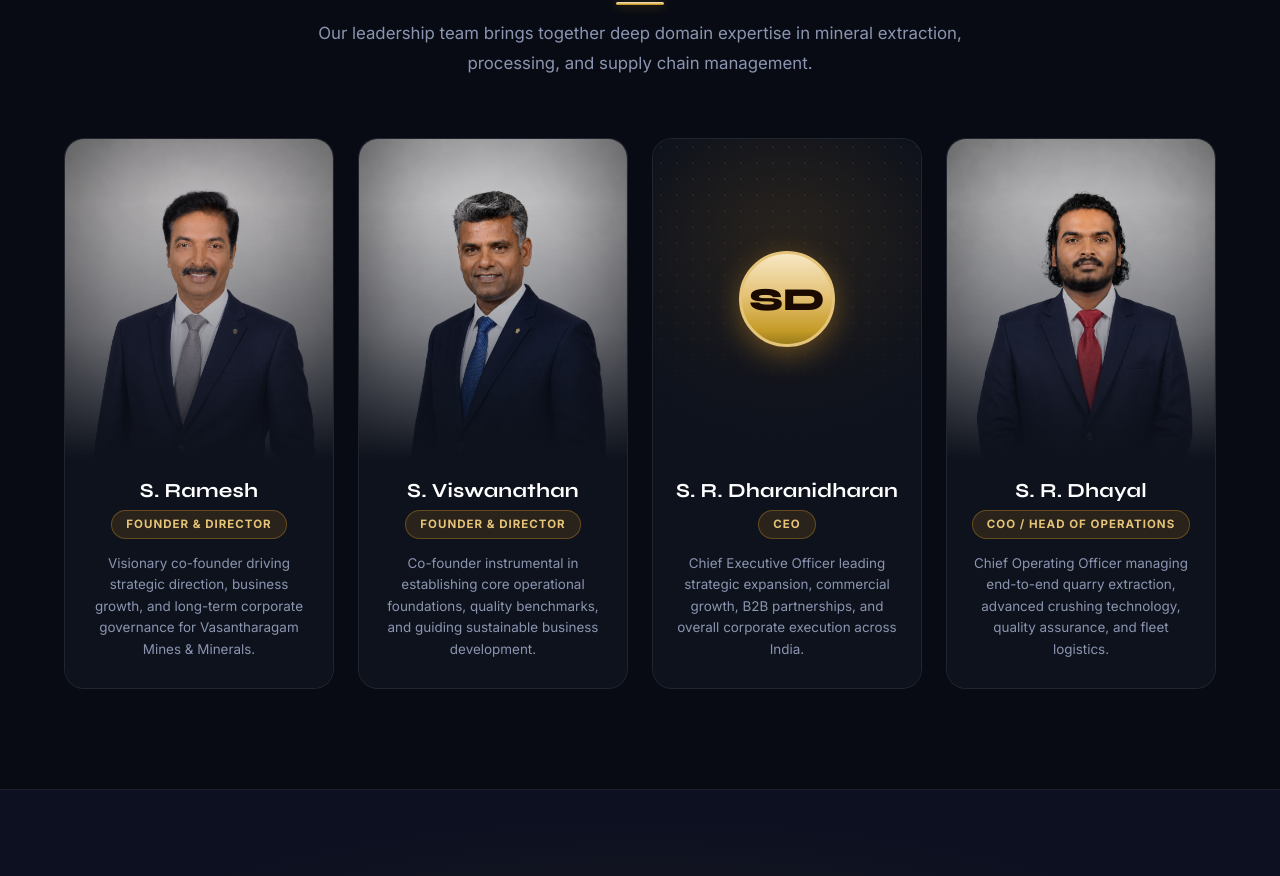
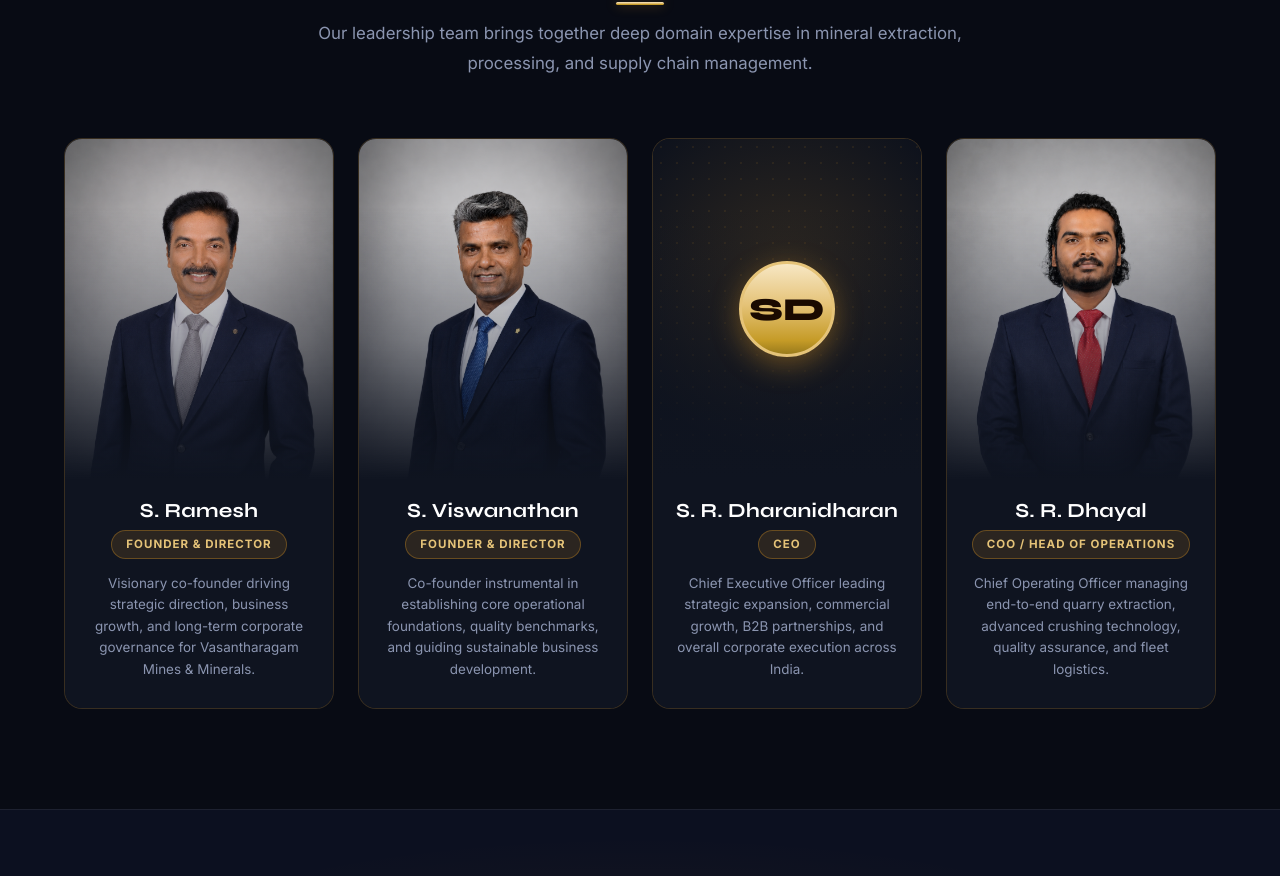
Before and after one commit to alphery-server/mines-website, a React (Vite) app: page /about in a window 1280 px wide. Shown: the part 4900-5776 px from the top of the page. Built offline with nearby package versions, Linux system fonts and the light colour scheme.

Commit message:
Refine leadership card border and full cover portrait image fitting

```diff
--- a/src/pages/About.css
+++ b/src/pages/About.css
@@ -220,9 +220,9 @@
 }
 
 .leader-card {
-  background: #0e121c;
-  border: 1px solid rgba(255, 255, 255, 0.08);
-  border-radius: var(--radius-lg);
+  background: #0f1420;
+  border: 1px solid rgba(245, 166, 35, 0.18);
+  border-radius: 18px;
   overflow: hidden;
   display: flex;
   flex-direction: column;
@@ -234,36 +234,36 @@
 
 .leader-card:hover {
   transform: translateY(-8px);
-  border-color: rgba(245, 166, 35, 0.4);
-  box-shadow: 0 20px 45px rgba(0, 0, 0, 0.55), 0 0 30px rgba(245, 166, 35, 0.15);
+  border-color: var(--color-accent);
+  box-shadow: 0 16px 40px rgba(0, 0, 0, 0.6), 0 0 25px rgba(245, 166, 35, 0.25);
 }
 
 .leader-image-wrap {
   width: 100%;
-  height: 320px;
+  height: 340px;
   position: relative;
   overflow: hidden;
-  background: #0e121c;
+  background: #0f1420;
 }
 
 .leader-img {
   width: 100%;
   height: 100%;
   object-fit: cover;
-  object-position: top center;
+  object-position: center top;
   display: block;
-  transition: transform 0.6s cubic-bezier(0.2, 0.8, 0.2, 1);
+  transition: transform 0.5s ease;
   will-change: transform;
 }
 
 .leader-card:hover .leader-img {
-  transform: scale(1.06);
+  transform: scale(1.05);
 }
 
 .leader-image-gradient {
   position: absolute;
   inset: 0;
-  background: linear-gradient(to top, #0e121c 0%, rgba(14, 18, 28, 0.4) 40%, transparent 80%);
+  background: linear-gradient(to top, #0f1420 0%, rgba(15, 20, 32, 0.4) 40%, transparent 80%);
   pointer-events: none;
 }
 
@@ -315,7 +315,7 @@
   text-align: center;
   position: relative;
   z-index: 2;
-  background: #0e121c;
+  background: #0f1420;
 }
 
 .leader-info h4 {
```
